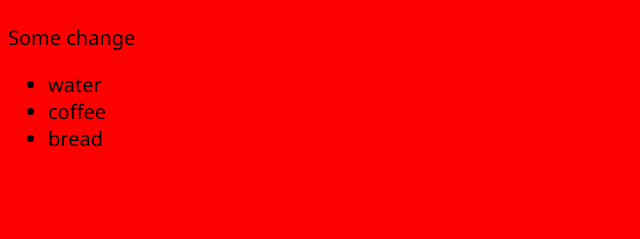
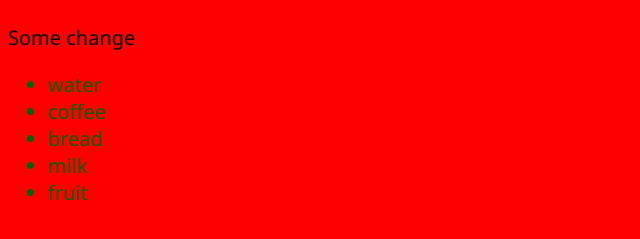
Before and after one commit to flups10/Matrix-Master, a plain HTML site: page index.html in a window 1280 px wide. Shown: the part 85-324 px from the top of the page, without its empty margins (0-640 px from the left). Drawn offline with Linux system fonts and the light colour scheme.

Commit message:
added new items to the list

```diff
--- a/index.html
+++ b/index.html
@@ -15,6 +15,8 @@
             <li>water</li>
             <li>coffee</li>
             <li>bread</li>
+            <li>milk</li>
+            <li>fruit</li>
         </ul>
     </div>
 </body>
--- a/style.css
+++ b/style.css
@@ -3,3 +3,7 @@ body{
     font-family: 'Segoe UI', Tahoma, Geneva, Verdana, sans-serif;
     font-size: 20px;
 }
+
+li  {
+    color: darkgreen;
+}
```
